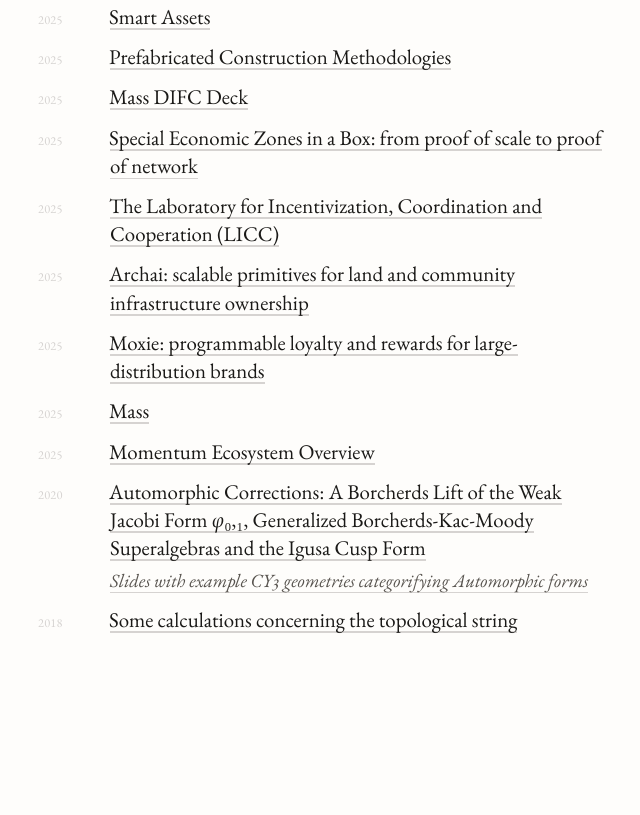
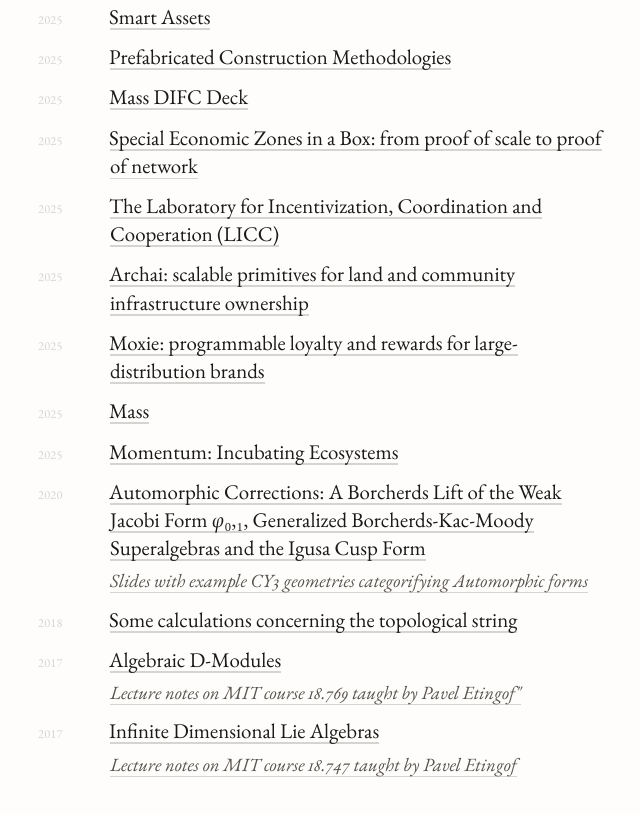
Before and after one commit to raeezlorgat/raeez-site, a plain HTML site: page index.html in a window 1280 px wide. Shown: the part 767-1582 px from the top of the page, without its empty margins (386-1026 px from the left). Before the commit the page ends 1477 px from the top, so only its background shows below. Drawn offline with nearby package versions, Linux system fonts and the light colour scheme.

Commit message:
update raeez.com

```diff
--- a/index.html
+++ b/index.html
@@ -366,10 +366,10 @@
             <span class="year">2025</span>
             <span class="content">
                     <a href="https://tinyurl.com/3dfxunun">Competitive Topologies & The Monopoly Problem: Why Democratic Institutions Need Competition</a>
-			<span class="subtitle">
-				 <a href="https://www.nytimes.com/2025/11/11/opinion/ai-democracy-government-authoritarianism.html">a response to Eric Schmidt and Andrew Sorota's "This is No Way to Rule a Country"</a>
-			</span>
-                </span>
+               <span class="subtitle">
+                 <a href="https://www.nytimes.com/2025/11/11/opinion/ai-democracy-government-authoritarianism.html">a response to Eric Schmidt and Andrew Sorota's "This is No Way to Rule a Country"</a>
+               </span>
+             </span>
         </li>
 
         <li class="project-item">
@@ -461,7 +461,7 @@
         <li class="project-item">
             <span class="year">2025</span>
             <span class="content">
-                    <a href="https://docs.google.com/document/d/1mHGFAXGUP0VY90l8zW8djmEiMTRIPfgLz0a6NnqD7hY/edit?usp=sharing">Momentum Ecosystem Overview</a>
+                    <a href="https://docs.google.com/document/d/170dFcQSTIIXgQYSaiL8BJYL8Az_Cj4llPrvU9OjB1DI/edit?tab=t.0#heading=h.rg8uzbmk9cbf">Momentum: Incubating Ecosystems</a>
                 </span>
         </li>
 
@@ -481,6 +481,26 @@
                     <a href="https://github.com/raeez/topological-strings/blob/master/out/main.pdf">Some calculations concerning the topological string</a>
                 </span>
         </li>
+
+        <li class="project-item">
+            <span class="year">2017</span>
+            <span class="content">
+                    <a href="https://github.com/raeez/etingof-dmod/blob/master/out/etingof-dmod.pdf">Algebraic D-Modules</a>
+               <span class="subtitle">
+                 <a href="https://math.mit.edu/~etingof/18.769.html">Lecture notes on MIT course 18.769 taught by Pavel Etingof"</a>
+               </span>
+            </span>
+        </li>
+
+        <li class="project-item">
+            <span class="year">2017</span>
+            <span class="content">
+                    <a href="https://www.cip.ifi.lmu.de/~grinberg/algebra/etingof-lie.pdf">Infinite Dimensional Lie Algebras</a>
+               <span class="subtitle">
+                 <a href="https://math.mit.edu/~etingof/18.747.html">Lecture notes on MIT course 18.747 taught by Pavel Etingof</a>
+               </span>
+            </span>
+        </li>
     </ul>
 </div>
 </body>
```
